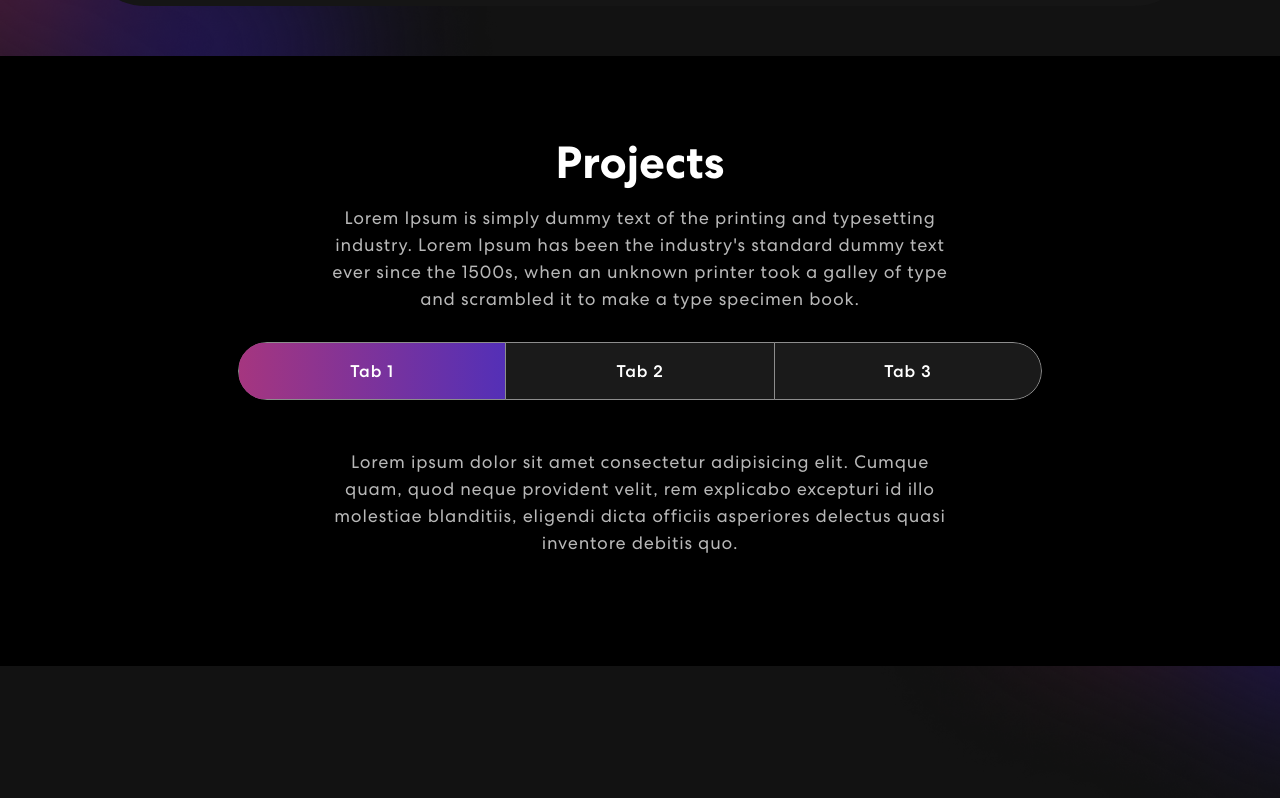
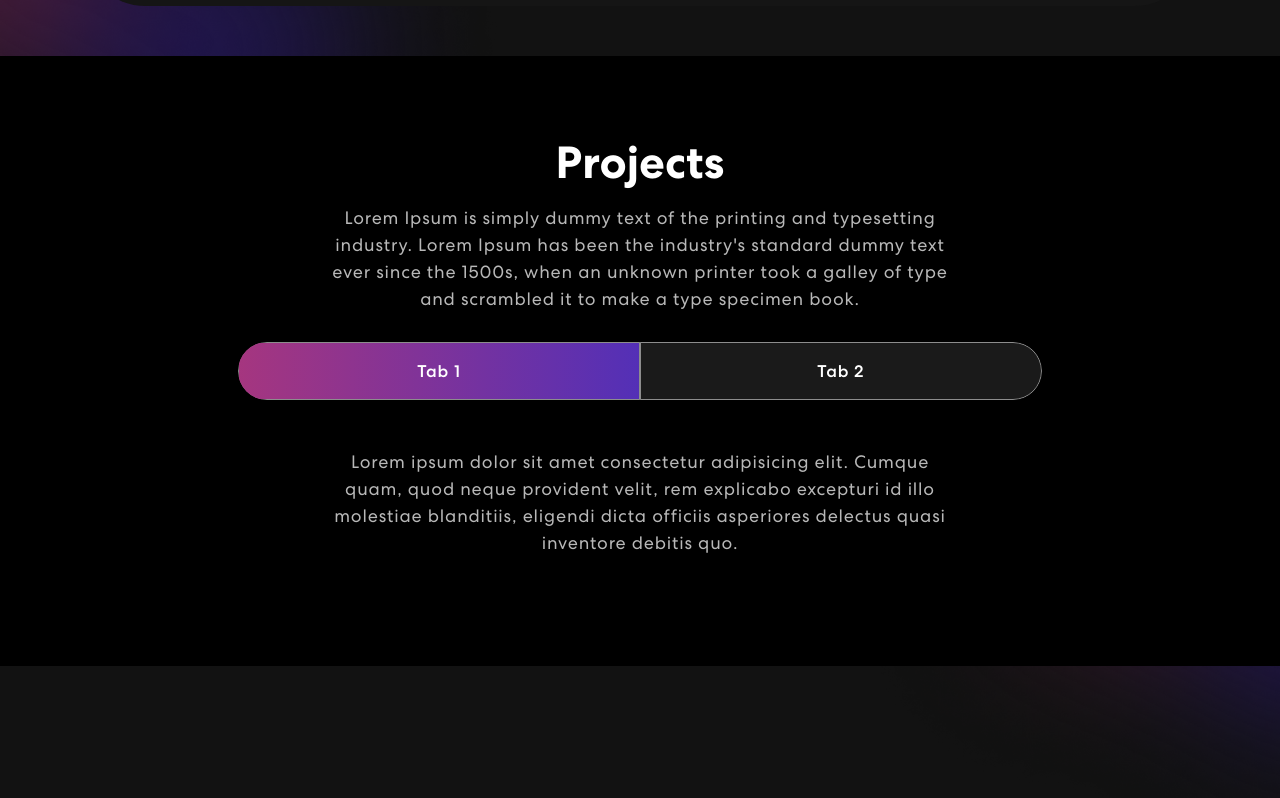
Before and after one commit to Houser97/portfolio-draft-1, a React (Create React App) app: page / in a window 1280 px wide. Shown: the part 1278-2076 px from the top of the page. Built offline with nearby package versions, Linux system fonts and the light colour scheme.

Commit message:
Remove one tab from the Projects component and adjust its style

```diff
--- a/src/components/projectCard.js
+++ b/src/components/projectCard.js
@@ -2,7 +2,7 @@ import { Col } from "react-bootstrap";
 
 const ProjectCard = ({ title, description, imgUrl }) => {
   return (
-    <Col size={12} sm={6} md={4}>
+    <Col size={12} sm={10} md={4}>
       <div className="proj-imgbx">
         <img src={imgUrl} />
         <div className="proj-txtx">
--- a/src/components/projects.js
+++ b/src/components/projects.js
@@ -60,9 +60,6 @@ const Projects = () => {
                     <Nav.Item>
                       <Nav.Link eventKey="second">Tab 2</Nav.Link>
                     </Nav.Item>
-                    <Nav.Item>
-                      <Nav.Link eventKey="third">Tab 3</Nav.Link>
-                    </Nav.Item>
                   </Nav>
                   <Tab.Content id="slideInUp" className={isVisible ? "animate__animated animate__slideInUp" : ""}>
                     <Tab.Pane eventKey="second">
@@ -82,9 +79,6 @@ const Projects = () => {
                     <Tab.Pane eventKey="first">
                       <p>Lorem ipsum dolor sit amet consectetur adipisicing elit. Cumque quam, quod neque provident velit, rem explicabo excepturi id illo molestiae blanditiis, eligendi dicta officiis asperiores delectus quasi inventore debitis quo.</p>
                     </Tab.Pane>
-                    <Tab.Pane eventKey="third">
-                      <p>Lorem ipsum dolor sit amet consectetur adipisicing elit. Cumque quam, quod neque provident velit, rem explicabo excepturi id illo molestiae blanditiis, eligendi dicta officiis asperiores delectus quasi inventore debitis quo.</p>
-                    </Tab.Pane>
                   </Tab.Content>
                 </Tab.Container>
               </div>}
--- a/src/styles/projects.css
+++ b/src/styles/projects.css
@@ -29,7 +29,7 @@
 }
 
 .project .nav.nav-pills .nav-item {
-    width: 33.33333%;
+    width: 50%;
 }
 
 .project .nav.nav-pills .nav-link {
@@ -72,12 +72,13 @@
     border-radius: 55px 0px 0px 55px;
 }
 
+/*
 .nav-link#projects-tabs-tab-second {
     border-top: 1px solid rgba(255, 255, 255, 0.5);
     border-bottom: 1px solid rgba(255, 255, 255, 0.5);
 }
-
-.nav-link#projects-tabs-tab-third {
+*/
+.nav-link#projects-tabs-tab-second {
     border: 1px solid rgba(255, 255, 255, 0.5);
     border-radius: 0 55px 55px 0;
 }
```
